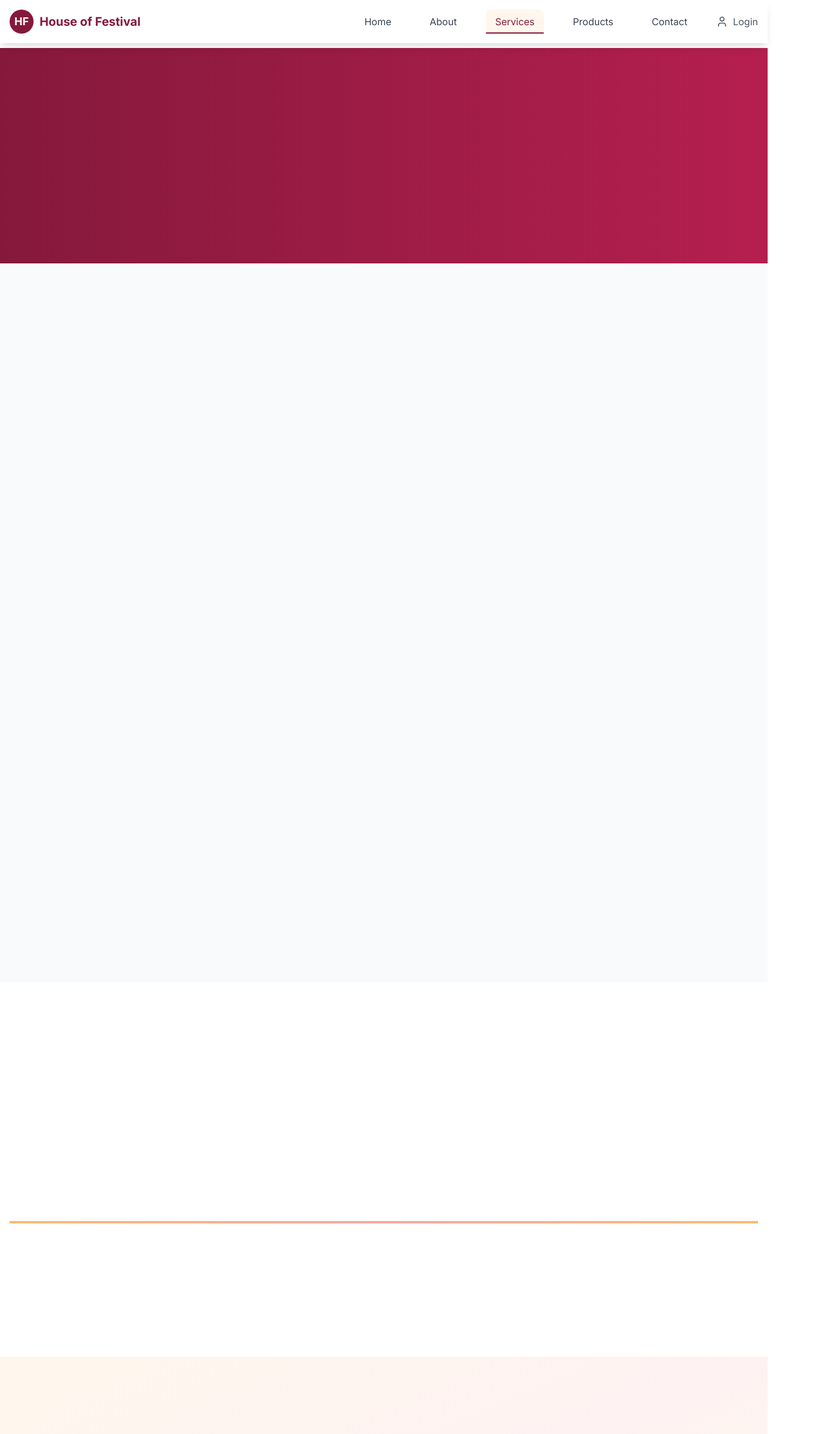
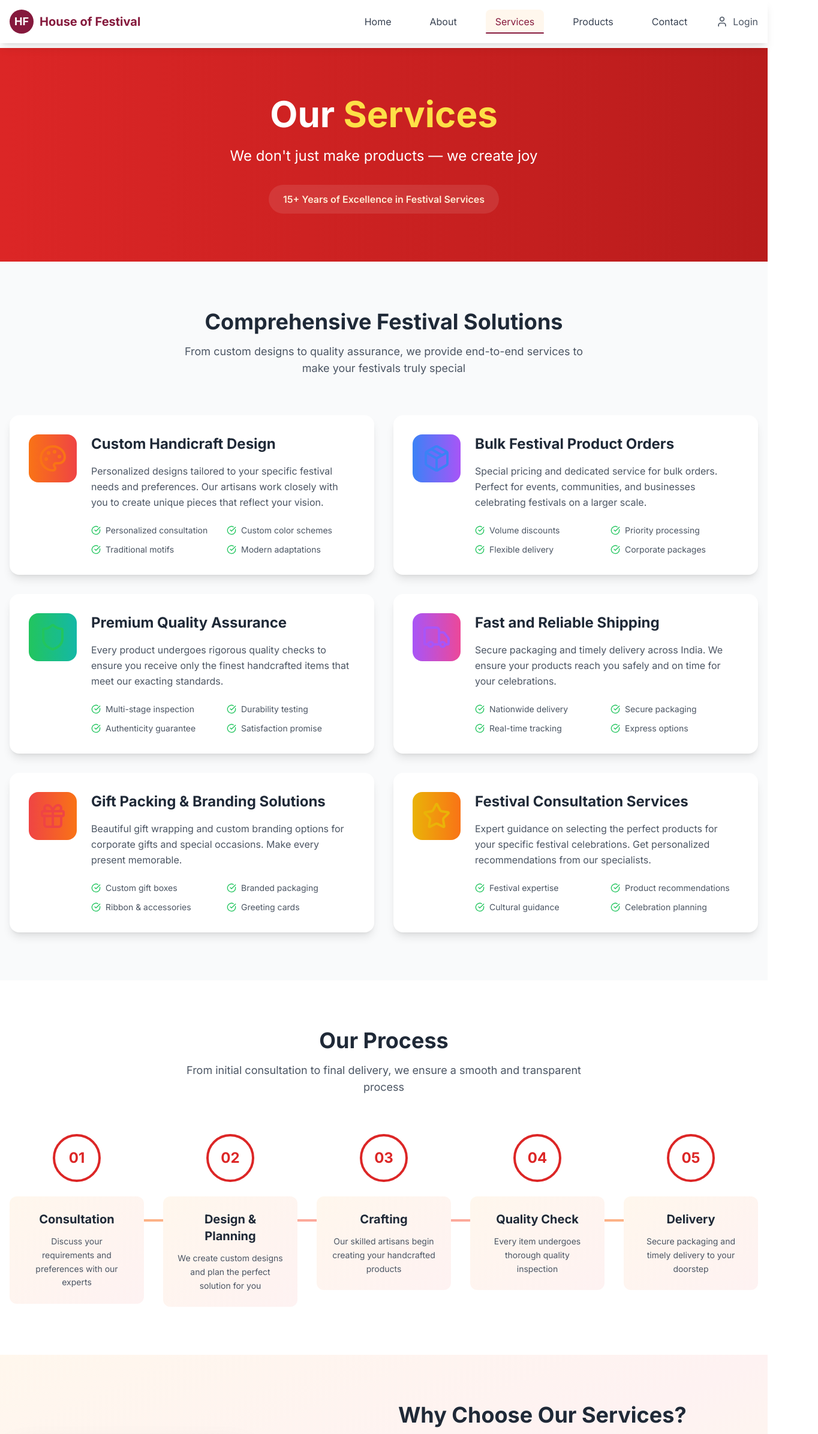
Before and after one commit to dixita7733/House_of_Festive, a React (Vite) app in the folder project/: page /services in a window 1280 px wide. Shown: the top 2390 px of the page at 60% size, 1364 px wide, since content can reach past the window. Built offline with nearby package versions, Linux system fonts and the light colour scheme.

Commit message:
Fix Services page with clean standard Tailwind classes
cgen-0d2a37a9854c476fa5929eb4133ca66f

```diff
--- a/project/src/pages/Services.tsx
+++ b/project/src/pages/Services.tsx
@@ -1,5 +1,4 @@
 import React from 'react';
-// import AOS from 'aos';
 import {
   Palette,
   Package,
@@ -15,14 +14,6 @@ import {
 } from 'lucide-react';
 
 const Services: React.FC = () => {
-  // useEffect(() => {
-  //   AOS.init({
-  //     duration: 1000,
-  //     once: true,
-  //     easing: 'ease-out-cubic'
-  //   });
-  // }, []);
-
   const services = [
     {
       icon: <Palette className="w-12 h-12 text-orange-500" />,
@@ -99,16 +90,16 @@ const Services: React.FC = () => {
   return (
     <div className="min-h-screen pt-20">
       {/* Hero Section */}
-      <section className="relative py-20 btn-gradient-custom">
+      <section className="relative py-20 bg-gradient-to-r from-red-600 to-red-700">
         <div className="container mx-auto px-4 text-center text-white">
-          <div data-aos="fade-up">
-            <h1 className="text-5xl md:text-6xl font-bold mb-6">
+          <div>
+            <h1 className="text-4xl md:text-5xl lg:text-6xl font-bold mb-6">
               Our <span className="text-yellow-300">Services</span>
             </h1>
-            <p className="text-xl md:text-2xl max-w-3xl mx-auto leading-relaxed mb-8">
+            <p className="text-lg md:text-xl lg:text-2xl max-w-3xl mx-auto leading-relaxed mb-8">
               We don't just make products — we create joy
             </p>
-            <div className="bg-white/10 backdrop-blur-sm rounded-full px-6 py-3 inline-block">
+            <div className="bg-white bg-opacity-10 backdrop-blur-sm rounded-full px-6 py-3 inline-block">
               <p className="text-orange-100 font-semibold">15+ Years of Excellence in Festival Services</p>
             </div>
           </div>
@@ -118,7 +109,7 @@ const Services: React.FC = () => {
       {/* Services Grid */}
       <section className="py-20 bg-gray-50">
         <div className="container mx-auto px-4">
-          <div className="text-center mb-16" data-aos="fade-up">
+          <div className="text-center mb-16">
             <h2 className="text-4xl font-bold text-gray-800 mb-4">
               Comprehensive Festival Solutions
             </h2>
@@ -132,8 +123,6 @@ const Services: React.FC = () => {
             {services.map((service, index) => (
               <div
                 key={index}
-                data-aos="fade-up"
-                data-aos-delay={index * 100}
                 className="group bg-white rounded-2xl p-8 shadow-lg hover:shadow-2xl transition-all duration-500 transform hover:-translate-y-2"
               >
                 <div className="flex items-start space-x-6">
@@ -166,7 +155,7 @@ const Services: React.FC = () => {
       {/* Process Section */}
       <section className="py-20 bg-white">
         <div className="container mx-auto px-4">
-          <div className="text-center mb-16" data-aos="fade-up">
+          <div className="text-center mb-16">
             <h2 className="text-4xl font-bold text-gray-800 mb-4">
               Our Process
             </h2>
@@ -183,13 +172,11 @@ const Services: React.FC = () => {
               {processSteps.map((step, index) => (
                 <div
                   key={index}
-                  data-aos="fade-up"
-                  data-aos-delay={index * 200}
                   className="relative group text-center"
                 >
                   {/* Step circle */}
-                  <div className="relative z-10 bg-white rounded-full border-4 theme-color w-20 h-20 flex items-center justify-center mx-auto mb-6 group-hover:border-orange-500 transition-colors duration-300">
-                    <span className="text-2xl font-bold theme-color group-hover:text-orange-700 transition-colors">
+                  <div className="relative z-10 bg-white rounded-full border-4 border-red-600 w-20 h-20 flex items-center justify-center mx-auto mb-6 group-hover:border-orange-500 transition-colors duration-300">
+                    <span className="text-2xl font-bold text-red-600 group-hover:text-orange-700 transition-colors">
                       {step.step}
                     </span>
                   </div>
@@ -214,14 +201,14 @@ const Services: React.FC = () => {
       <section className="py-20 bg-gradient-to-br from-orange-50 via-red-50 to-yellow-50">
         <div className="container mx-auto px-4">
           <div className="grid lg:grid-cols-2 gap-12 items-center">
-            <div data-aos="fade-right">
+            <div>
               <img
                 src="https://images.pexels.com/photos/1131555/pexels-photo-1131555.jpeg?auto=compress&cs=tinysrgb&w=1600"
                 alt="Quality Assurance Process"
                 className="rounded-2xl shadow-2xl hover:shadow-3xl transition-all duration-500"
               />
             </div>
-            <div data-aos="fade-left">
+            <div>
               <h2 className="text-4xl font-bold text-gray-800 mb-6">
                 Why Choose Our Services?
               </h2>
@@ -265,13 +252,13 @@ const Services: React.FC = () => {
       </section>
 
       {/* CTA Section */}
-      <section className="py-20 ">
-        <div className="container mx-auto px-4 text-center ">
-          <div data-aos="fade-up">
-            <h2 className="text-4xl text-[#85193C] md:text-5xl font-bold mb-6">
+      <section className="py-20">
+        <div className="container mx-auto px-4 text-center">
+          <div>
+            <h2 className="text-4xl md:text-5xl font-bold mb-6 text-red-600">
               Ready to Get Started?
             </h2>
-            <p className="text-xl text-[#b6a1a8] mb-8 max-w-2xl mx-auto">
+            <p className="text-xl text-gray-600 mb-8 max-w-2xl mx-auto">
               Contact us today to discuss your festival needs and discover how we can
               make your celebrations truly memorable.
             </p>
@@ -287,10 +274,10 @@ const Services: React.FC = () => {
               </a>
               <a
                 href="tel:+919712923284"
-                className="inline-flex items-center space-x-2 bg-white text-orange-600 px-8 py-4 rounded-full text-lg font-semibold hover:bg-orange-50 transition-all duration-300 transform hover:scale-105 hover:shadow-2xl"
+                className="inline-flex items-center space-x-2 bg-white text-red-600 px-8 py-4 rounded-full text-lg font-semibold hover:bg-orange-50 transition-all duration-300 transform hover:scale-105 hover:shadow-2xl border-2 border-red-600"
               >
-                <Phone className="w-5 h-5 text-[#85193C]"/>
-                <span className='text-[#85193C]'>Call Now</span>
+                <Phone className="w-5 h-5" />
+                <span>Call Now</span>
               </a>
             </div>
           </div>
```
